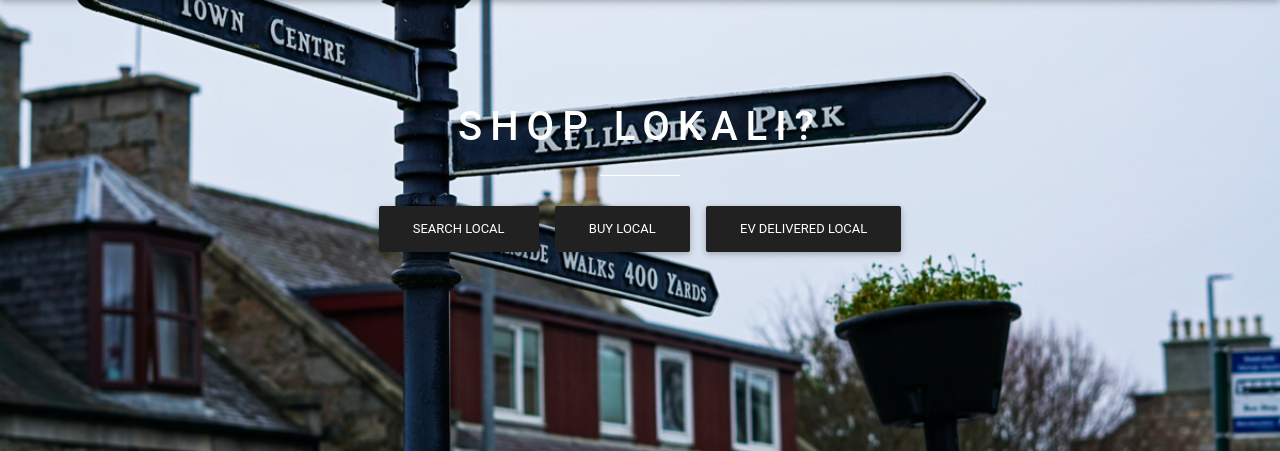
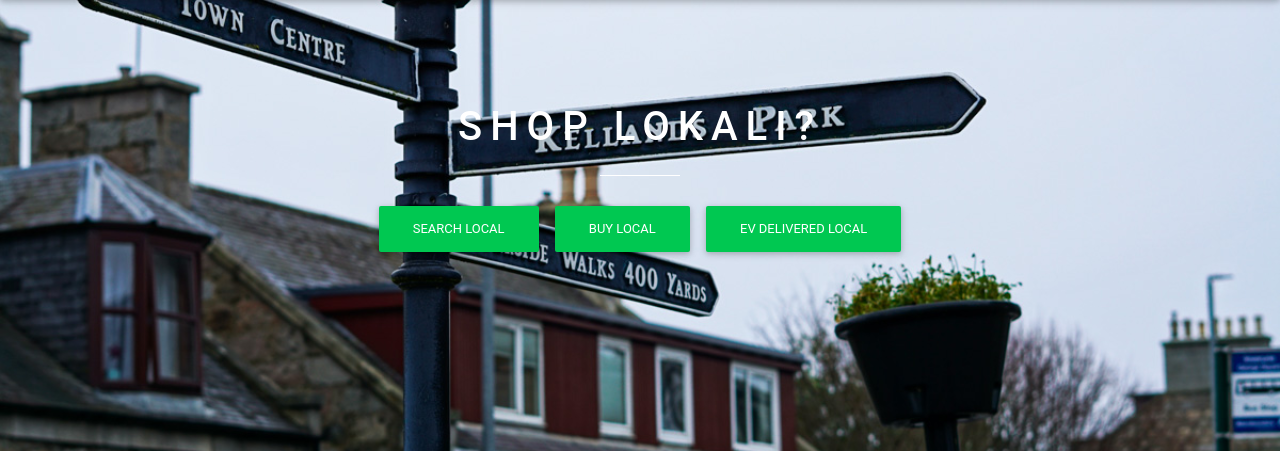
Before and after one commit to sruss07/shop-lokali-inverurie_v1, a Django app: page / in a window 1280 px wide. Shown: the part 205-656 px from the top of the page. Run offline with Django 3.2, Linux system fonts and the light colour scheme; parts of the project's set-up code (start-up, migrations or seed data) failed here and were passed over; some libraries are stand-ins or nearby versions.

Commit message:
updated buttons

```diff
--- a/home/templates/home/index.html
+++ b/home/templates/home/index.html
@@ -16,9 +16,9 @@
               <!-- Landing Page and call to action -->
             <h1 class="h1-reponsive white-text text-uppercase font-weight-bold mb-0 pt-md-5 pt-5"><strong>Shop Lokali?</strong></h1>
             <hr class="hr-light my-4">
-            <a class="btn btn-dark" href="{% url 'bikes' %}">Search Local</a>
-            <a class="btn btn-dark" href="{% url 'blog_list' %}">Buy Local</a>
-            <a class="btn btn-dark" href="{% url 'review_list' %}">EV Delivered Local</a>
+            <a class="btn btn-success" href="{% url 'bikes' %}">Search Local</a>
+            <a class="btn btn-success" href="{% url 'blog_list' %}">Buy Local</a>
+            <a class="btn btn-success" href="{% url 'review_list' %}">EV Delivered Local</a>
           </div>
         </div>
 </div>
```
